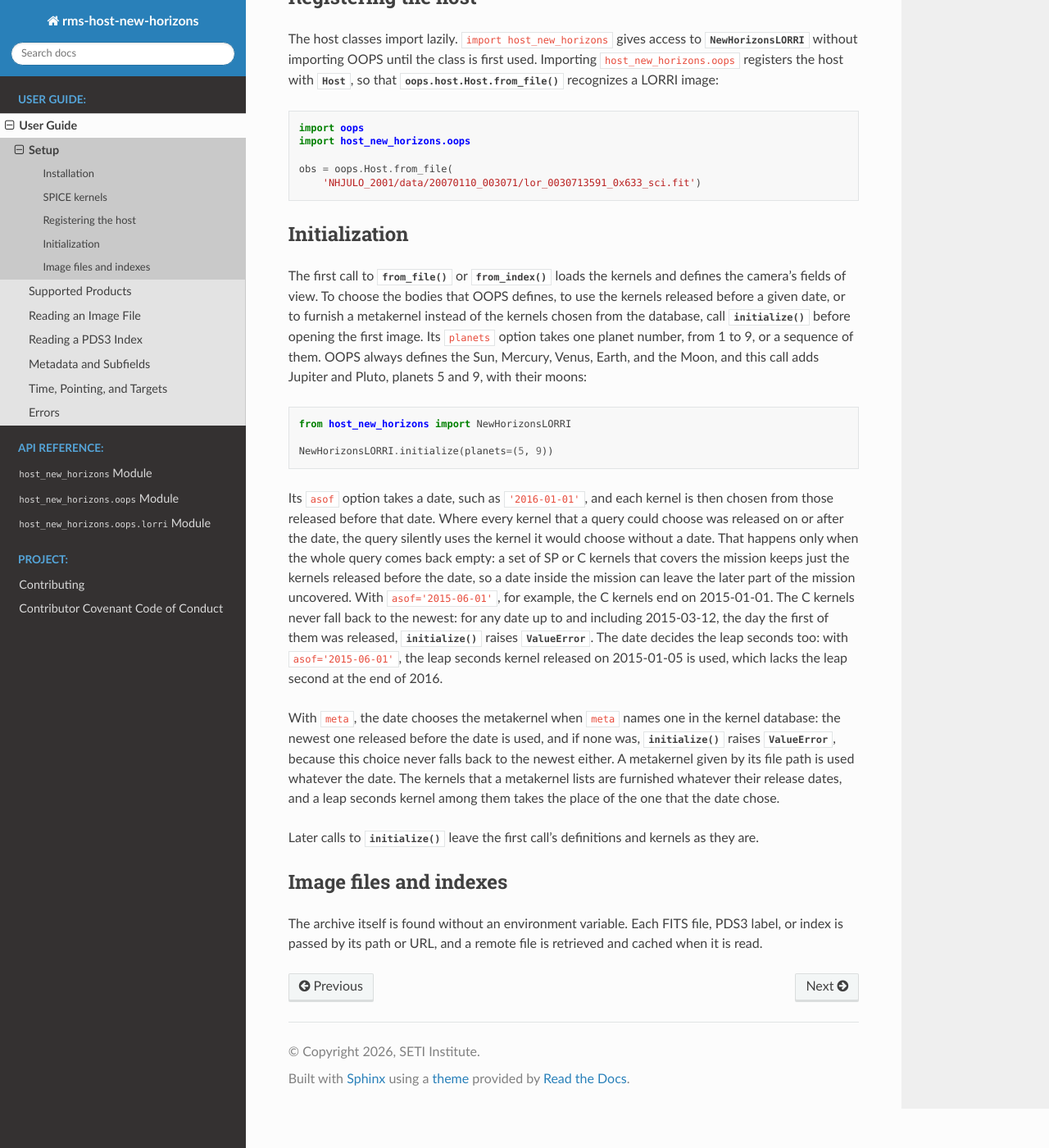
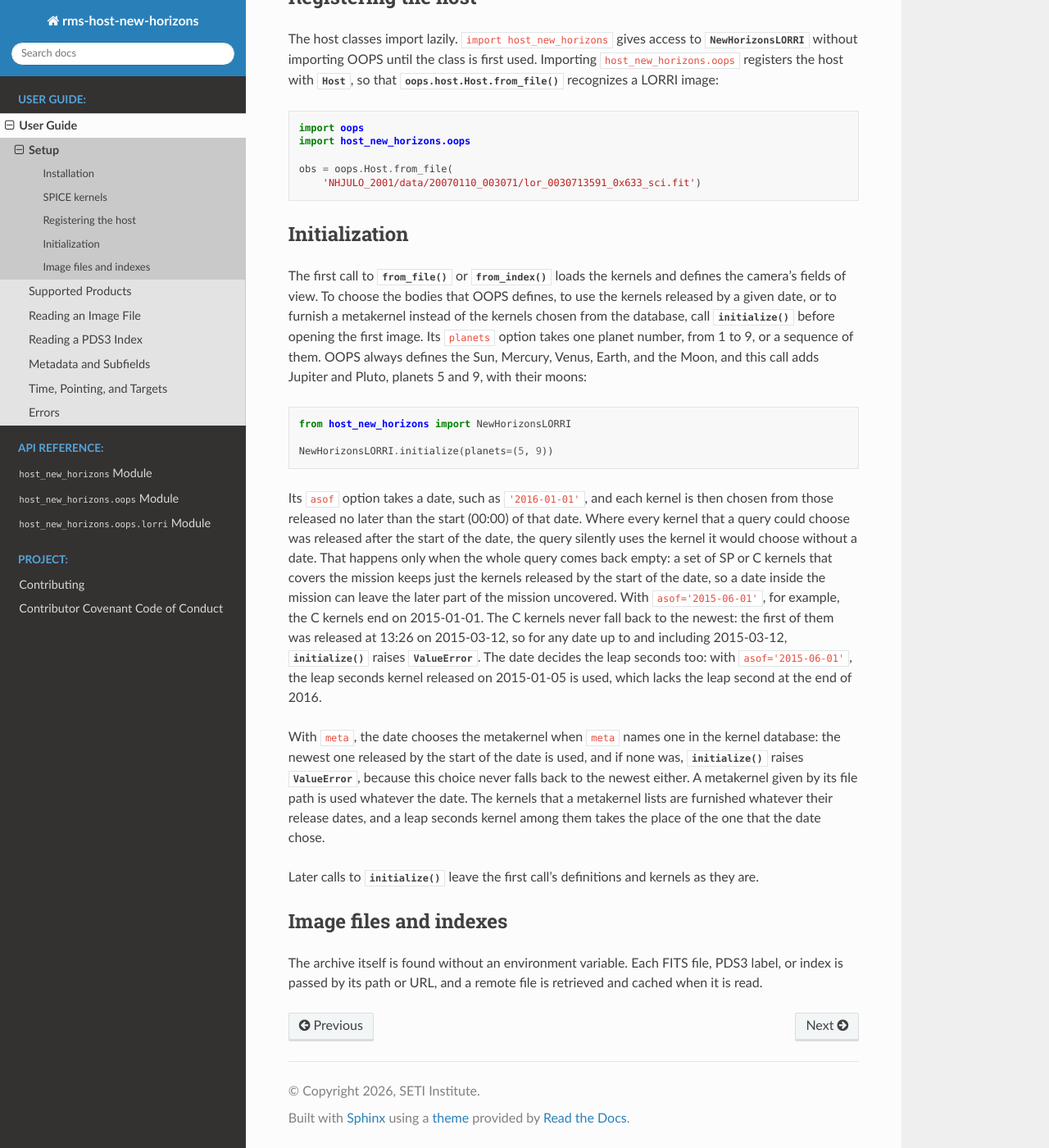
Before and after one commit to SETI/rms-host-new-horizons, a Sphinx documentation site: the page built from docs/user_guide/user_guide_setup.rst, in a window 1280 px wide and 1400 px high, scrolled down 1016 px. Shown: the whole window at 82% size. Built offline with Sphinx 7.4.7 and the Read the Docs theme 3.1.0, drawn with Linux system fonts in a browser that asks for light colours.

Commit message:
Say that asof includes kernels stamped at 00:00
spicedb compares RELEASE_DATE <= 'YYYY-MM-DDT00:00:00', and many
release dates are stored at midnight, so a kernel stamped at 00:00 on
the given date is used. "Released before the date" was slightly wrong;
the docs now say "released no later than the start (00:00) of that
date", and state the cutoffs from the actual timestamps: the first C
kernel was released at 13:26 on 2015-03-12, so any date up to and
including 2015-03-12 raises.

Co-Authored-By: Claude Opus 5.5 <noreply@anthropic.com>
Claude-Session: https://claude.ai/code/session_01RG3ZiBNx376YVT9xgP1ET9

```diff
--- a/docs/user_guide/user_guide_setup.rst
+++ b/docs/user_guide/user_guide_setup.rst
@@ -65,8 +65,8 @@ Initialization
 The first call to :meth:`~host_new_horizons.oops.lorri.NewHorizonsLORRI.from_file` or
 :meth:`~host_new_horizons.oops.lorri.NewHorizonsLORRI.from_index` loads the kernels and
 defines the camera's fields of view. To choose the bodies that OOPS defines, to use
-the kernels released before a given date, or to furnish a metakernel instead of the kernels
-chosen from the database, call
+the kernels released by a given date, or to furnish a metakernel instead of the
+kernels chosen from the database, call
 :meth:`~host_new_horizons.oops.lorri.NewHorizonsLORRI.initialize` before opening the
 first image. Its ``planets`` option takes one planet number, from 1 to 9, or a sequence
 of them. OOPS always defines the Sun, Mercury, Venus, Earth, and the Moon, and this call
@@ -79,21 +79,21 @@ adds Jupiter and Pluto, planets 5 and 9, with their moons:
    NewHorizonsLORRI.initialize(planets=(5, 9))
 
 Its ``asof`` option takes a date, such as ``'2016-01-01'``, and each kernel is then
-chosen from those released before that date. Where every kernel that a query could
-choose was released on or after the date, the query silently uses the kernel it would
-choose without a date. That happens only when the whole query comes back empty: a set
-of SP or C kernels that covers the mission keeps just the kernels released before the
-date, so a date inside the mission can leave the later part of the mission uncovered.
-With ``asof='2015-06-01'``, for example, the C kernels end on 2015-01-01. The C kernels
-never fall back to the newest: for any date up to and including 2015-03-12, the day
-the first of them was released,
-:meth:`~host_new_horizons.oops.lorri.NewHorizonsLORRI.initialize` raises
+chosen from those released no later than the start (00:00) of that date. Where every
+kernel that a query could choose was released after the start of the date, the query
+silently uses the kernel it would choose without a date. That happens only when the
+whole query comes back empty: a set of SP or C kernels that covers the mission keeps
+just the kernels released by the start of the date, so a date inside the mission can
+leave the later part of the mission uncovered. With ``asof='2015-06-01'``, for example,
+the C kernels end on 2015-01-01. The C kernels never fall back to the newest: the first
+of them was released at 13:26 on 2015-03-12, so for any date up to and including
+2015-03-12, :meth:`~host_new_horizons.oops.lorri.NewHorizonsLORRI.initialize` raises
 :exc:`ValueError`. The date decides the leap seconds too: with ``asof='2015-06-01'``,
 the leap seconds kernel released on 2015-01-05 is used, which lacks the leap second at
 the end of 2016.
 
 With ``meta``, the date chooses the metakernel when ``meta`` names one in the kernel
-database: the newest one released before the date is used, and if none was,
+database: the newest one released by the start of the date is used, and if none was,
 :meth:`~host_new_horizons.oops.lorri.NewHorizonsLORRI.initialize` raises
 :exc:`ValueError`, because this choice never falls back to the newest either. A
 metakernel given by its file path is used whatever the date. The kernels that a
```
Also changed, not shown: 2 other files.
